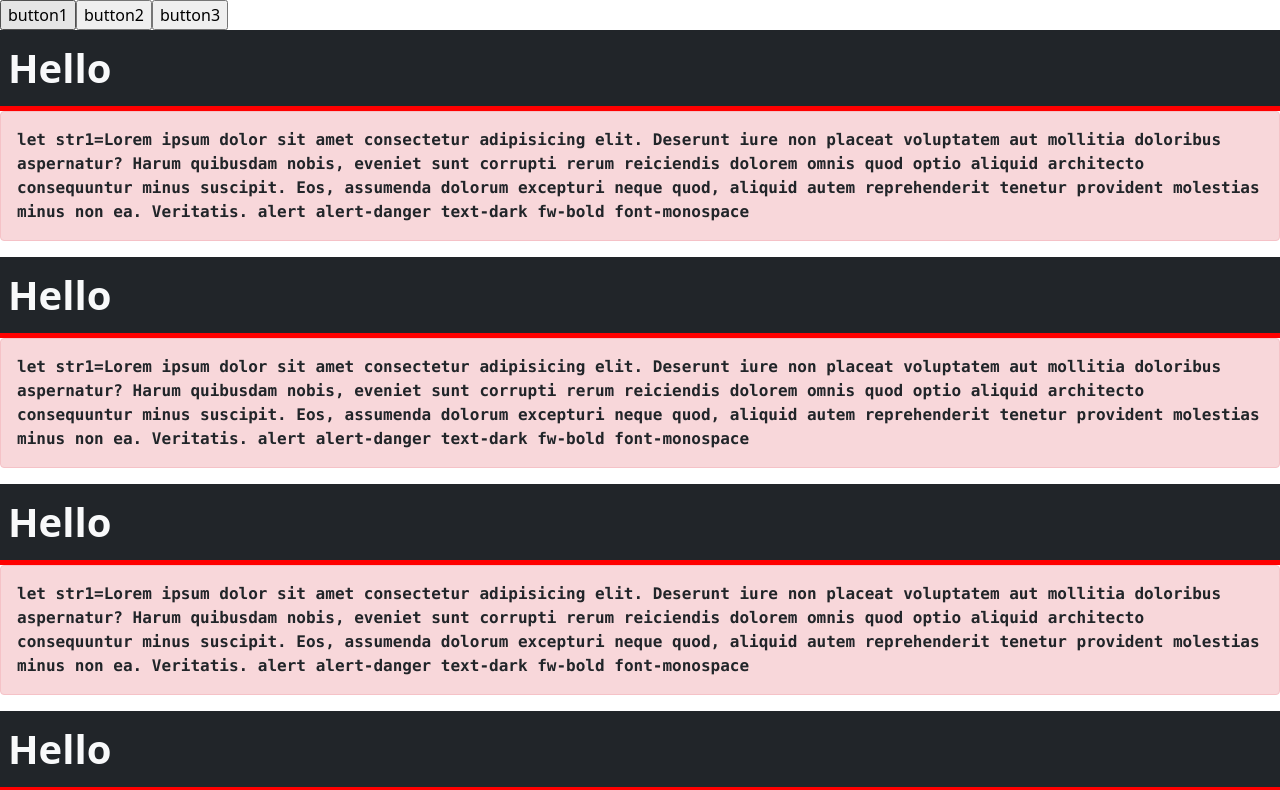
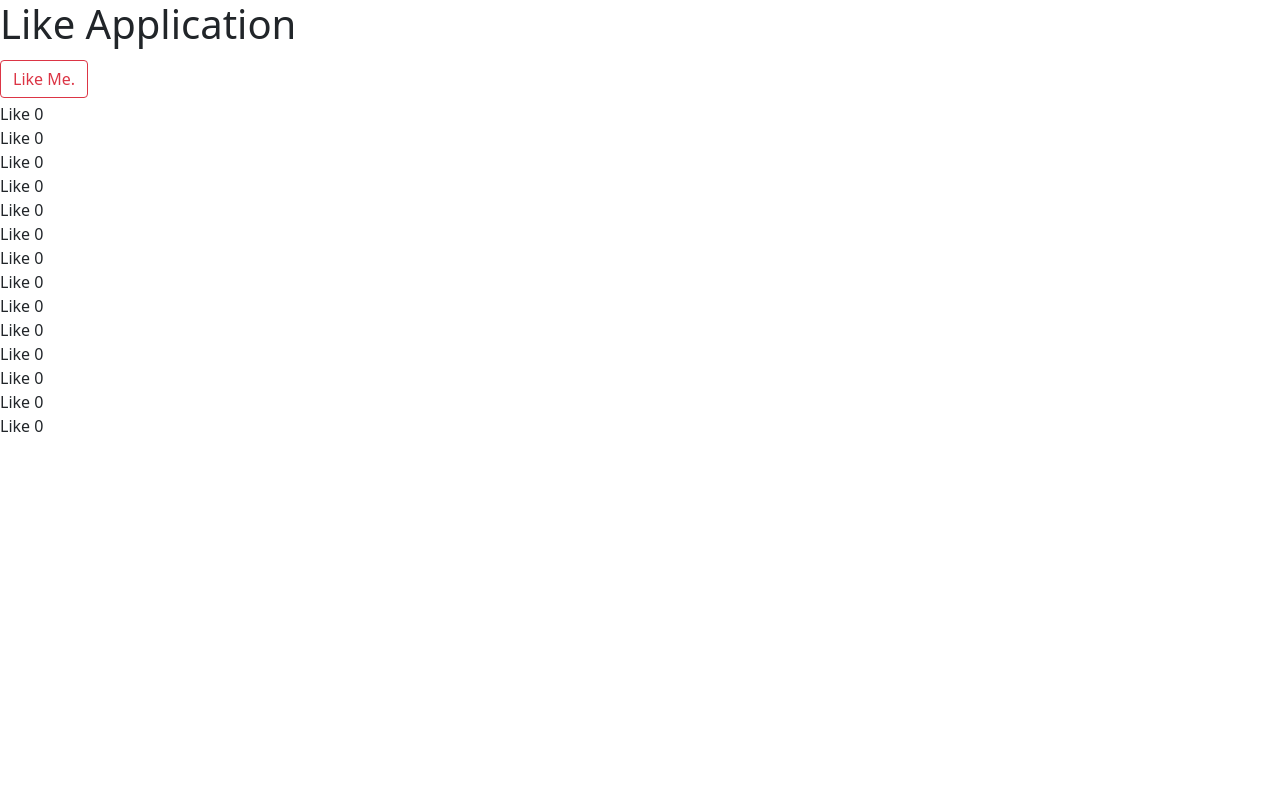
Before and after one commit to dhonevrushabh07/my-react-project-day19, a React (Create React App) app: page / in a window 1280 px wide. Shown: the top 790 px of the page. Built offline with nearby package versions, Linux system fonts and the light colour scheme.

Commit message:
app.js modified like application

```diff
--- a/src/App.js
+++ b/src/App.js
@@ -9,44 +9,35 @@ export default function App() {
 }
 
 function MyComponent() {
-  let list = [1, 1, 1, 1, 1, 1, 1, 1, 1, 1];
-  const [headerCss, setheaderCss] = useState(
-    "bg-dark text-light p-2 fs-1 fw-bold"
-  );
-  const [paraCss, setparaCss] = useState(
-    "alert alert-danger text-dark fw-bold font-monospace"
-  );
-  let tweet = `      let str1=Lorem ipsum dolor sit amet consectetur adipisicing elit. Deserunt
-      iure non placeat voluptatem aut mollitia doloribus aspernatur? Harum
-      quibusdam nobis, eveniet sunt corrupti rerum reiciendis dolorem omnis quod
-      optio aliquid architecto consequuntur minus suscipit. Eos, assumenda
-      dolorum excepturi neque quod, aliquid autem reprehenderit tenetur
-      provident molestias minus non ea. Veritatis.`;
-
-  const customCSS1 = () => setparaCss("bg-info text-light p-2 fs-3 fw-bold");
-  const customCSS2 = () => setparaCss("bg-warning text-light p-2 fs-3 fw-bold");
-  const customCSS3 = () => setparaCss("bg-success text-light p-2 fs-3 fw-bold");
-
+  let [counter, setCounter] = useState(0);
+  const increment = () => {
+    counter++;
+    setCounter(counter);
+  };
   return (
     <div>
-      <input type="button" value="button1" onClick={customCSS1} />
-      <input type="button" value="button2" onClick={customCSS2} />
-      <input type="button" value="button3" onClick={customCSS3} />
-      <div>
-        {list.map(() => (
-          <div>
-            <div
-              className={headerCss}
-              style={{ borderBottom: "red solid 5px" }}
-            >
-              Hello
-            </div>
-            <div className={paraCss}>
-              {tweet} {paraCss}
-            </div>
-          </div>
-        ))}
-      </div>
+      <h1>Like Application</h1>
+      <input
+        className="btn btn-outline-danger my-1"
+        type="button"
+        value="Like Me."
+        onClick={increment}
+      />
+
+      <div>Like {counter}</div>
+      <div>Like {counter}</div>
+      <div>Like {counter}</div>
+      <div>Like {counter}</div>
+      <div>Like {counter}</div>
+      <div>Like {counter}</div>
+      <div>Like {counter}</div>
+      <div>Like {counter}</div>
+      <div>Like {counter}</div>
+      <div>Like {counter}</div>
+      <div>Like {counter}</div>
+      <div>Like {counter}</div>
+      <div>Like {counter}</div>
+      <div>Like {counter}</div>
     </div>
   );
 }
```
